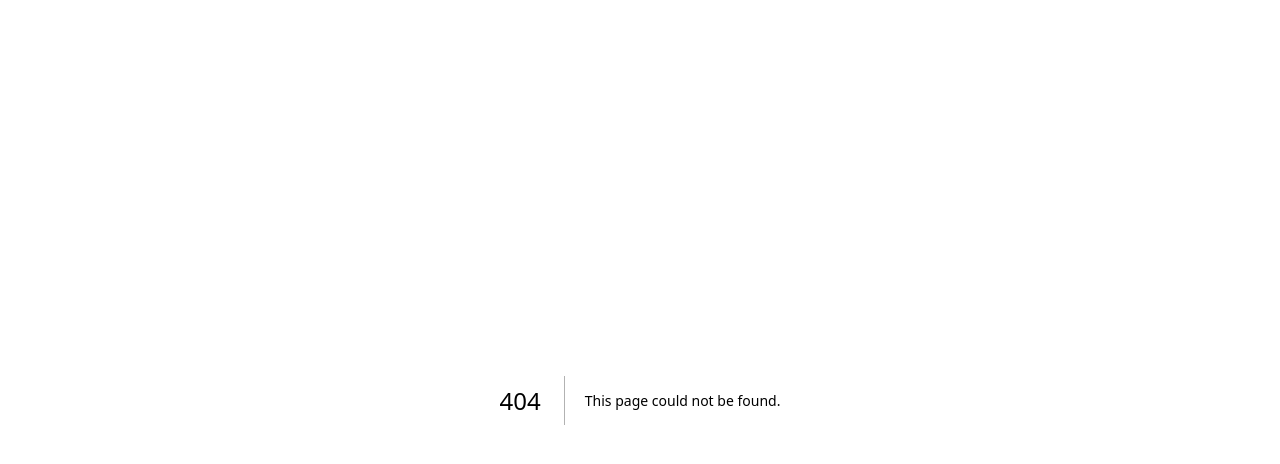
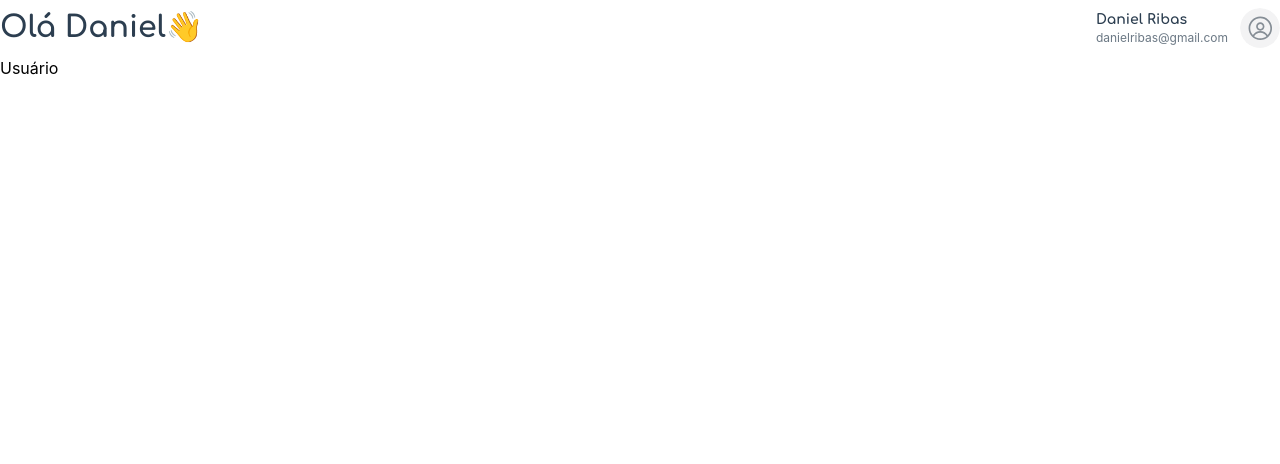
Before and after one commit to danielribas1105/drcode-nimbus, a Next.js app: page /finances in a window 1280 px wide. Before the commit this address had no page. Shown: the top 464 px of the page. Built offline with nearby package versions, Linux system fonts and the light colour scheme.

Commit message:
feat(private):  criação da área privada

```diff
--- a/package.json
+++ b/package.json
@@ -9,6 +9,8 @@
     "lint": "next lint"
   },
   "dependencies": {
+    "@mantine/core": "^8.1.3",
+    "@mantine/hooks": "^8.1.3",
     "@tabler/icons-react": "^3.34.0",
     "firebase": "^11.10.0",
     "next": "15.3.5",
--- /dev/null
+++ b/src/app/(private)/finances/page.tsx
@@ -0,0 +1,14 @@
+import HeaderFinances from "@/components/finances/header"
+import PageLayout from "@/components/templates/page-layout"
+import { MantineProvider } from "@mantine/core"
+
+export default function Finances() {
+	return (
+		<MantineProvider>
+			<PageLayout>
+				<HeaderFinances />
+				Finanças
+			</PageLayout>
+		</MantineProvider>
+	)
+}
--- /dev/null
+++ b/src/app/(private)/user/page.tsx
@@ -0,0 +1,14 @@
+import HeaderFinances from "@/components/finances/header"
+import PageLayout from "@/components/templates/page-layout"
+import { MantineProvider } from "@mantine/core"
+
+export default function User() {
+	return (
+		<MantineProvider>
+			<PageLayout>
+				<HeaderFinances />
+				Usuário
+			</PageLayout>
+		</MantineProvider>
+	)
+}
--- a/src/app/(public)/page.tsx
+++ b/src/app/(public)/page.tsx
@@ -7,14 +7,14 @@ import PageLayout from "@/components/templates/page-layout"
 
 export default function Home() {
 	return (
-		<PageLayout>
+		<PageLayout public>
 			<Header />
 			<main className="flex flex-col gap-5 h-full">
 				<Slogan />
 				<Advantage />
-				<Testimonials/>
+				<Testimonials />
 			</main>
-			<Footer/>
+			<Footer />
 		</PageLayout>
 	)
 }
--- a/src/app/layout.tsx
+++ b/src/app/layout.tsx
@@ -1,6 +1,10 @@
 import type { Metadata } from "next"
 import { Comfortaa, Roboto } from "next/font/google"
 import "./globals.css"
+import Home from "./(public)/page"
+import "@mantine/core/styles.css"
+import Finances from "./(private)/finances/page"
+import User from "./(private)/user/page"
 
 const confort = Comfortaa({
 	variable: "--font-confort",
@@ -26,7 +30,11 @@ export default function RootLayout({
 }>) {
 	return (
 		<html lang="pt-BR">
-			<body className={`${confort.variable} ${roboto.variable} antialiased`}>{children}</body>
+			<body className={`${confort.variable} ${roboto.variable} antialiased`}>
+				{/* <Home /> */}
+				{/* <Finances /> */}
+				<User />
+			</body>
 		</html>
 	)
 }
--- /dev/null
+++ b/src/components/finances/header.tsx
@@ -0,0 +1,14 @@
+import SectionPage from "../templates/section-page"
+import MenuUser from "./menu-user"
+import Welcome from "./welcome"
+
+export default function HeaderFinances() {
+	return (
+		<header className="bg-white/50 py-2">
+			<SectionPage className="flex justify-between items-center">
+				<Welcome />
+				<MenuUser />
+			</SectionPage>
+		</header>
+	)
+}
--- /dev/null
+++ b/src/components/finances/menu-user.tsx
@@ -0,0 +1,32 @@
+"use client"
+import user from "@/data/constants/UserTeste"
+import { Avatar, Button, MantineProvider, Menu } from "@mantine/core"
+import { IconArrowsRightLeft, IconLogout, IconUser } from "@tabler/icons-react"
+import Link from "next/link"
+
+export default function MenuUser() {
+	return (
+		<Menu shadow="md" width={200}>
+			<Menu.Target>
+				<div className="flex items-center gap-3 cursor-pointer">
+					<div className="flex flex-col">
+						<span className="text-sm text-logo-black font-title font-bold">{user[0].name}</span>
+						<span className="text-xs text-logo-black/70">{user[0].email}</span>
+					</div>
+					<Avatar size={40} radius="xl" src={user[0]?.imageUrl ?? ""} />
+				</div>
+			</Menu.Target>
+
+			<Menu.Dropdown>
+				<Menu.Label>Usuário</Menu.Label>
+				<Link href="/">
+					<Menu.Item leftSection={<IconArrowsRightLeft size={16} />}>Finanças</Menu.Item>
+				</Link>
+				<Link href="/user">
+					<Menu.Item leftSection={<IconArrowsRightLeft size={16} />}>Usuário</Menu.Item>
+				</Link>
+				<Menu.Divider />
+			</Menu.Dropdown>
+		</Menu>
+	)
+}
--- /dev/null
+++ b/src/components/finances/welcome.tsx
@@ -0,0 +1,10 @@
+import user from "@/data/constants/UserTeste"
+
+export default function Welcome() {
+	return (
+		<div className={`font-title font-bold text-3xl text-logo-black`}>
+			Olá <span className="hidden sm:inline">{user[0]?.name?.split(" ")[0]}</span>
+			👋
+		</div>
+	)
+}
--- a/src/components/landing/logo.tsx
+++ b/src/components/landing/logo.tsx
@@ -1,8 +1,14 @@
+import Image from "next/image"
+
 export default function Logo() {
 	return (
 		<div className="flex items-center">
-			<h1 className="text-white text-4xl">Nimbu</h1>
-			<h1 className="text-logo-green text-6xl font-bold">$</h1>
+			<Image
+				src="/images/logo-nimbus-full-horizontal.png"
+				alt="Logo Nimbus - Controle de Gastos"
+				width={300}
+				height={150}
+			/>
 		</div>
 	)
 }
--- a/src/components/templates/page-layout.tsx
+++ b/src/components/templates/page-layout.tsx
@@ -3,6 +3,7 @@ import React from "react"
 interface PageLayoutProps {
 	className?: string
 	children: React.ReactNode
+	public?: boolean
 }
 
 export default function PageLayout({ className, children }: PageLayoutProps) {
--- /dev/null
+++ b/src/data/constants/UserTeste.ts
@@ -0,0 +1,11 @@
+import User from "@/logic/core/user/User"
+
+const user: User[] = [
+	{
+		id: "jkdf0985kldjor8",
+		name: "Daniel Ribas",
+		email: "danielribas@gmail.com",
+	},
+]
+
+export default user
--- /dev/null
+++ b/src/logic/core/user/User.ts
@@ -0,0 +1,6 @@
+export default interface User {
+	id: string
+	name: string
+	email: string
+	imageUrl?: string | null
+}
```
Also changed, not shown: public/images/logo-nimbus-full-horizontal.png (added), 1 other file (tests, documents, lock files or other folders).
